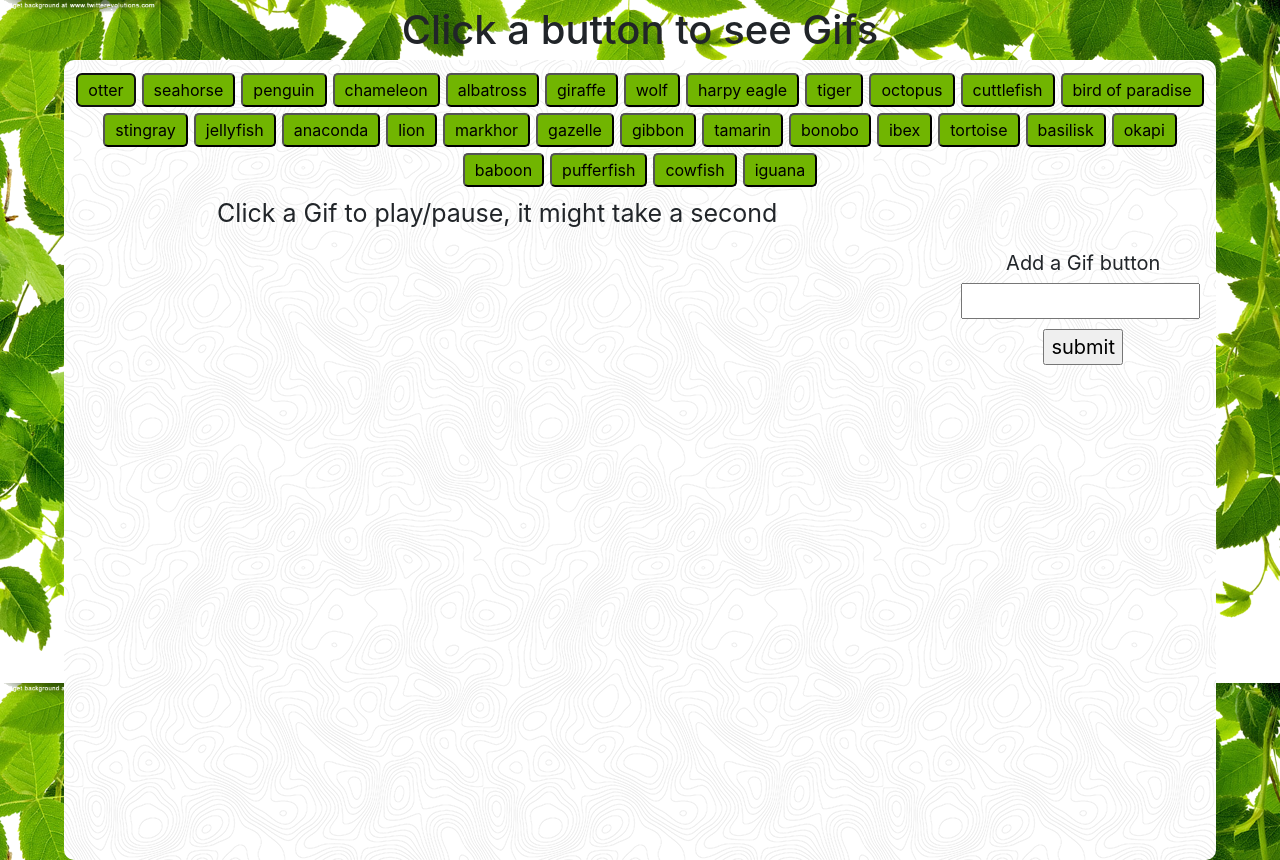
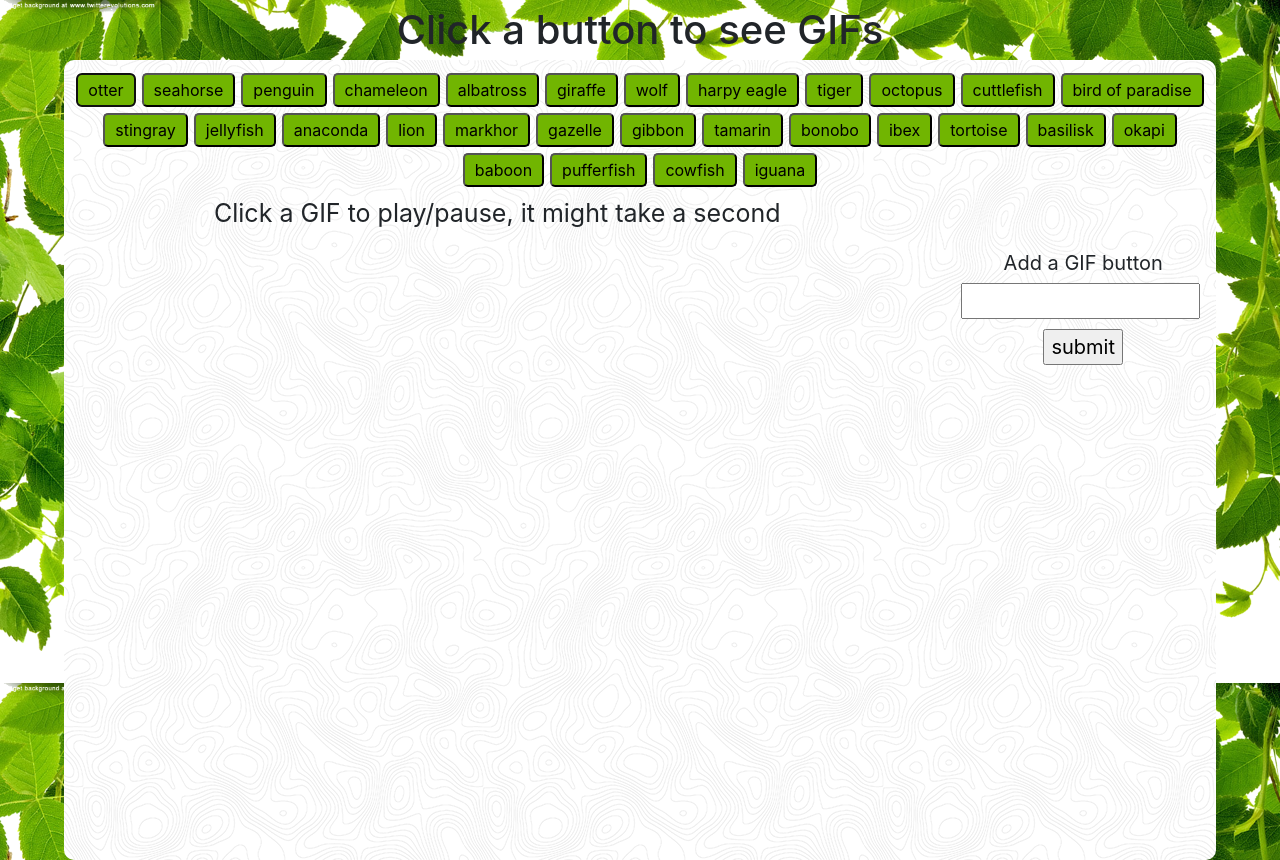
Before and after one commit to funkedee/GifTastic, a plain HTML site: page index.html in a window 1280 px wide. Both pictures are taken after a click on the button "otter". Drawn offline with nearby package versions, Linux system fonts and the light colour scheme; no server answers.

```diff
--- a/assets/javascript/app.js
+++ b/assets/javascript/app.js
@@ -16,7 +16,7 @@
 $(document.body).on("click", ".animal_button", function () {
 
     // display text
-    $("#gif-text").text("Click a Gif to play/pause, it might take a second");
+    $("#gif-text").text("Click a GIF to play/pause, it might take a second");
 
     // make query url
     var animal = $(this).text();
--- a/index.html
+++ b/index.html
@@ -5,7 +5,7 @@
     <meta name="viewport" content="width=device-width, initial-scale=1.0">
     <meta http-equiv="X-UA-Compatible" content="ie=edge">
     <title>GifTastic</title>
-    <!-- <link rel="icon" href="assets/images/musiic-note.png"> -->
+    <link rel="icon" href="assets/images/elephant-logo.png">
     <link rel="stylesheet" href="https://stackpath.bootstrapcdn.com/bootstrap/4.1.3/css/bootstrap.min.css" integrity="sha384-MCw98/SFnGE8fJT3GXwEOngsV7Zt27NXFoaoApmYm81iuXoPkFOJwJ8ERdknLPMO"
         crossorigin="anonymous">
     <link rel="stylesheet" type="text/css" href="assets/css/style.css">
@@ -14,7 +14,7 @@
 
 <body>
     <header class="col-12">
-        Click a button to see Gifs
+        Click a button to see GIFs
     </header>
     <div id="container">
         <div class="row">
@@ -29,7 +29,7 @@
             </div>
 
             <form class="col-3">
-                Add a Gif button<br>
+                Add a GIF button<br>
                 <input type="text" id="new-animal"><br>
                 <input type="submit" value="submit" id="submit">
             </form>
```
Also changed, not shown: assets/images/elephant-logo.png (added).
